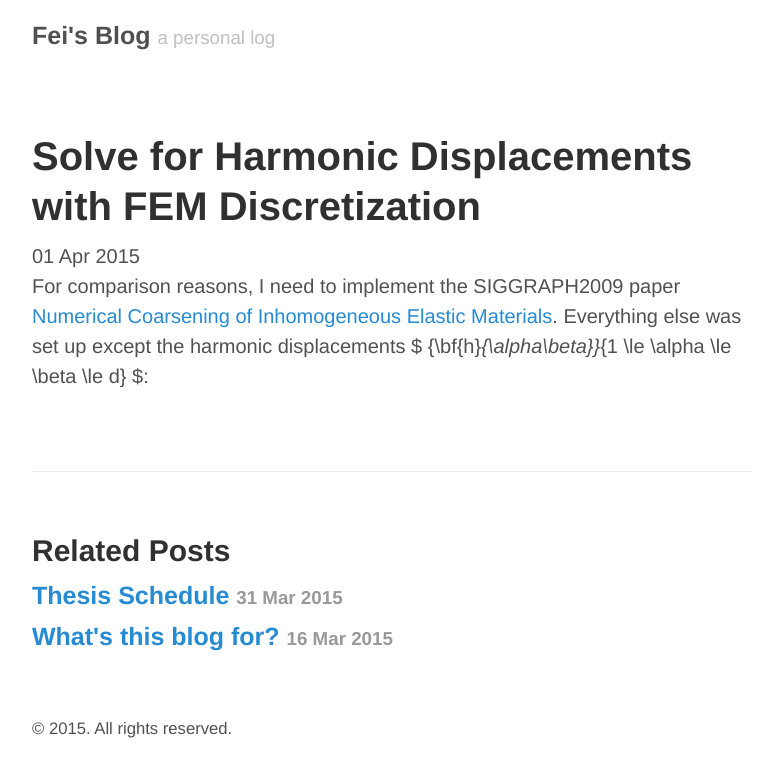
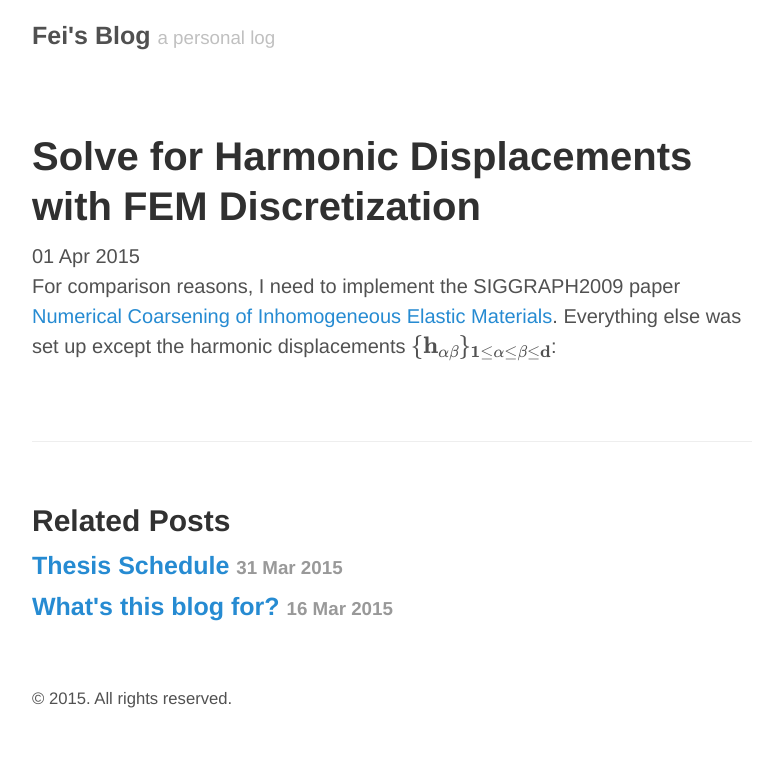
Before and after one commit to FeiZhu/blog, a Jekyll site: the page built from _posts/2015-04-01-solving-harmonic-displacements-with-fem-discretization.md, in a window 1280 px wide. Shown: the top 777 px of the page, without its empty margins (248-1031 px from the left). Built offline with Jekyll 4.4.1, drawn with Linux system fonts in a browser that asks for light colours; Markdown is read by kramdown in place of the engine named in the settings; formulas are drawn with MathJax 3.

Commit message:
Update 2015-04-01-solving-harmonic-displacements-with-fem-discretization.md

```diff
--- a/_posts/2015-04-01-solving-harmonic-displacements-with-fem-discretization.md
+++ b/_posts/2015-04-01-solving-harmonic-displacements-with-fem-discretization.md
@@ -3,4 +3,5 @@ layout: post
 title: Solve for Harmonic Displacements with FEM Discretization
 ---
 
-For comparison reasons, I need to implement the SIGGRAPH2009 paper [Numerical Coarsening of Inhomogeneous Elastic Materials](http://users.cms.caltech.edu/~owhadi/publications/KMOD09.pdf). Everything else was set up except the harmonic displacements $ \{\bf{h}_{\alpha\beta}\}_{1 \le \alpha \le \beta \le d} $:
+For comparison reasons, I need to implement the SIGGRAPH2009 paper [Numerical Coarsening of Inhomogeneous Elastic Materials](http://users.cms.caltech.edu/~owhadi/publications/KMOD09.pdf). Everything else was set up except the harmonic displacements
+$$ \{\bf{h}_{\alpha\beta}\}_{1 \le \alpha \le \beta \le d} $$:
```
